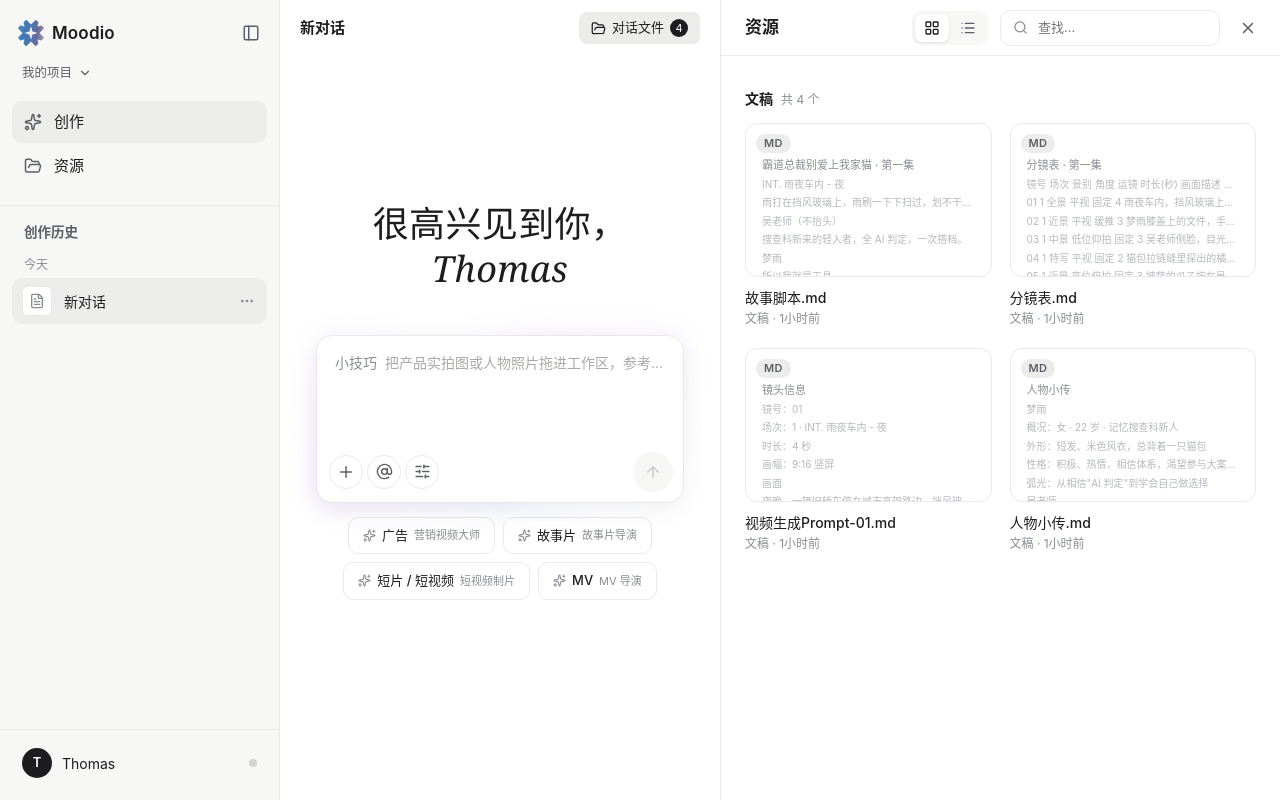
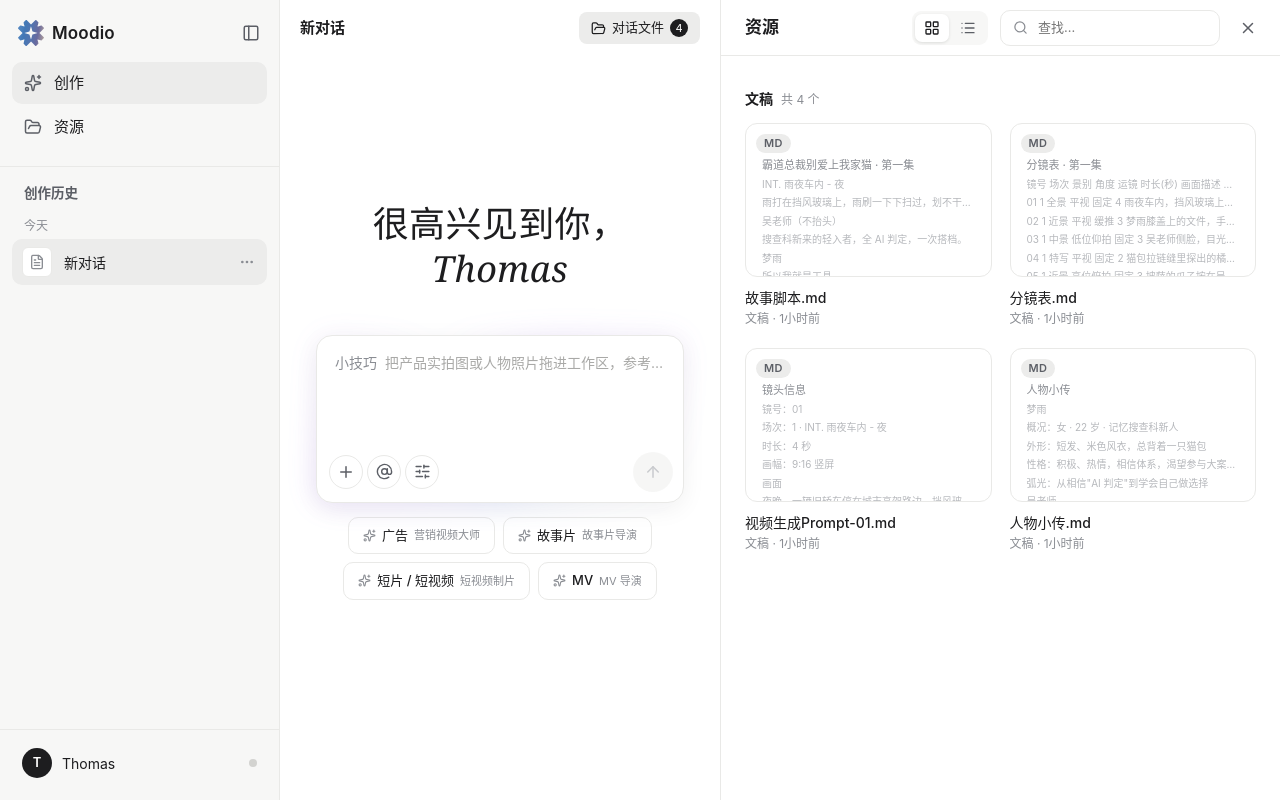
Before and after one commit to tmingshuang-sys/moodio-ui, a React (Vite) app: page / in a window 1280 px wide. Built offline with nearby package versions, Linux system fonts and the light colour scheme.

Commit message:
侧栏去掉项目名切换按钮
Co-Authored-By: Claude Fable 5.1 <noreply@anthropic.com>

```diff
--- a/src/components/Sidebar.tsx
+++ b/src/components/Sidebar.tsx
@@ -1,6 +1,6 @@
 // ===== 左侧导航：logo（回主页）/ 项目、创作、资源、创作历史（今天 / 昨天 / 更早）、底部用户与设置 =====
 // 「创作」= 新建一个空白创作（项目）并切换过去；创作历史列出所有项目里有内容的对话，点一条切回那个项目（不刷新页面）
-import { Sparkles, FolderOpen, PanelLeft, MoreHorizontal, ChevronDown, FileText, Settings, Languages, Plus, Check } from 'lucide-react';
+import { Sparkles, FolderOpen, PanelLeft, MoreHorizontal, FileText, Settings, Languages } from 'lucide-react';
 import { useChats, useFiles, useAgent, useNav } from '../lib/store';
 import { projects } from '../lib/projects';
 import { startCreation, switchProject, deleteCreation, otherProjectsHistory, chatCount, renameHistoryChat, deleteHistoryChat } from '../lib/session';
@@ -39,15 +39,6 @@ export default function Sidebar() {
   const groups: Record<string, Entry[]> = { 今天: [], 昨天: [], 更早: [] };
   entries.forEach(e => groups[dayGroup(e.at)].push(e));
 
-  const openProjectMenu = (el: Element) => {
-    const list = projects.list();
-    openMenuAt(el, [
-      ...list.map(p => ({ label: p.title, icon: p.id === cur.id ? <Check size={14} /> : undefined, active: p.id === cur.id, onClick: () => { switchProject(p.id); } })),
-      { label: t('新建项目'), icon: <Plus size={14} />, onClick: async () => { const name = await promptDialog({ title: t('新建项目'), label: '项目名称', placeholder: '例如：一分钟广告' }); if (name) startCreation(name, { reuseBlank: false }); } },
-      { label: t('重命名项目'), onClick: async () => { const name = await promptDialog({ title: t('重命名项目'), label: '项目名称', value: cur.title }); if (name) { projects.rename(cur.id, name); bump(x => x + 1); } } },
-      { label: t('删除项目'), danger: true, onClick: async () => { if (await confirmDialog({ title: t('删除项目'), body: `删除「${cur.title}」及其全部文件和对话，此操作不可恢复。`, okLabel: '删除', danger: true })) deleteCreation(cur.id); } },
-    ], { width: 220, title: t('项目') });
-  };
   // 历史条目的菜单：一个项目只有这一条对话时，「删除」就是删掉整个创作（对话 + 工作区文件）
   const openChatMenu = (el: Element, e: Entry) => {
     const whole = chatCount(e.projectId) <= 1;
@@ -76,11 +67,6 @@ export default function Sidebar() {
         </button>
         <button type="button" className="icon-btn" onClick={() => setUi({ sidebarCollapsed: !collapsed })} aria-label={collapsed ? '展开侧栏' : '收起侧栏'} title={collapsed ? '展开侧栏' : '收起侧栏'}><PanelLeft size={18} /></button>
       </div>
-      {!collapsed && (
-        <button type="button" className="sb-project" onClick={e => openProjectMenu(e.currentTarget)}>
-          <span className="sb-project-name project-title">{projects.active().title}</span><ChevronDown size={14} />
-        </button>
-      )}
       <nav className="sb-nav" aria-label="板块">
         <button type="button" className={`sb-item${page === 'chat' && !chats.find(c => c.id === active)?.messages.length ? ' active' : ''}`} onClick={() => { go('chat'); startCreation(); }} title={t('创作')}><Sparkles size={18} /><span>{t('创作')}</span></button>
         {/* 资源 = 素材库页面：所有创作里生成 / 上传的图片与视频 */}
```
Also changed, not shown: 1 other file (tests, documents, lock files or other folders).
